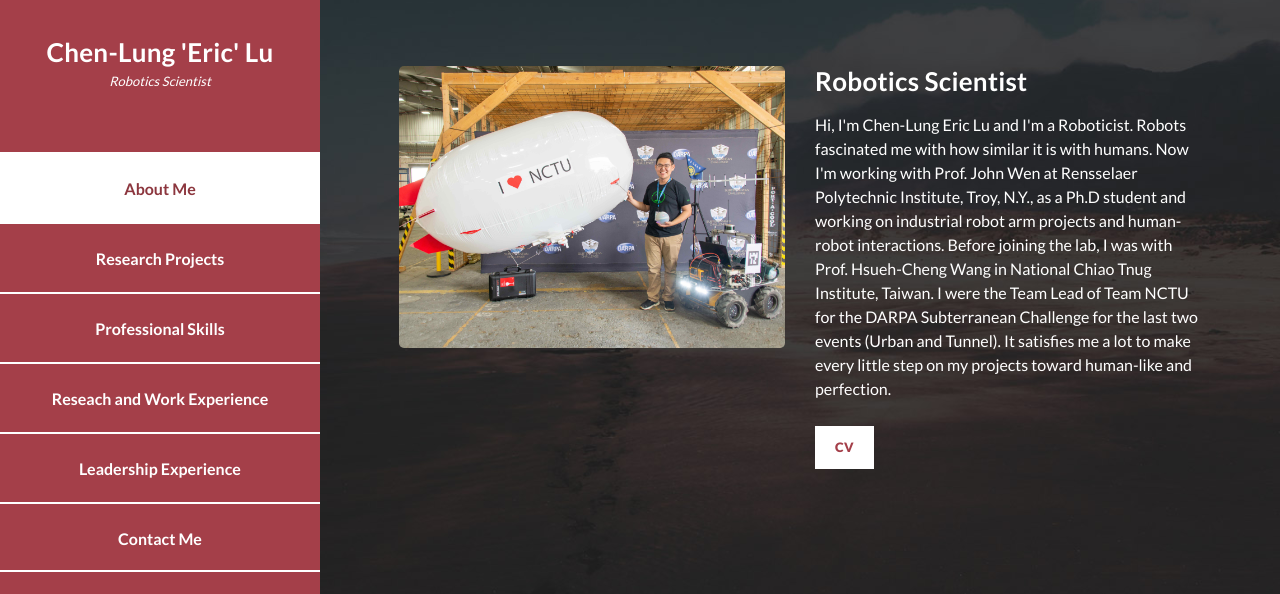
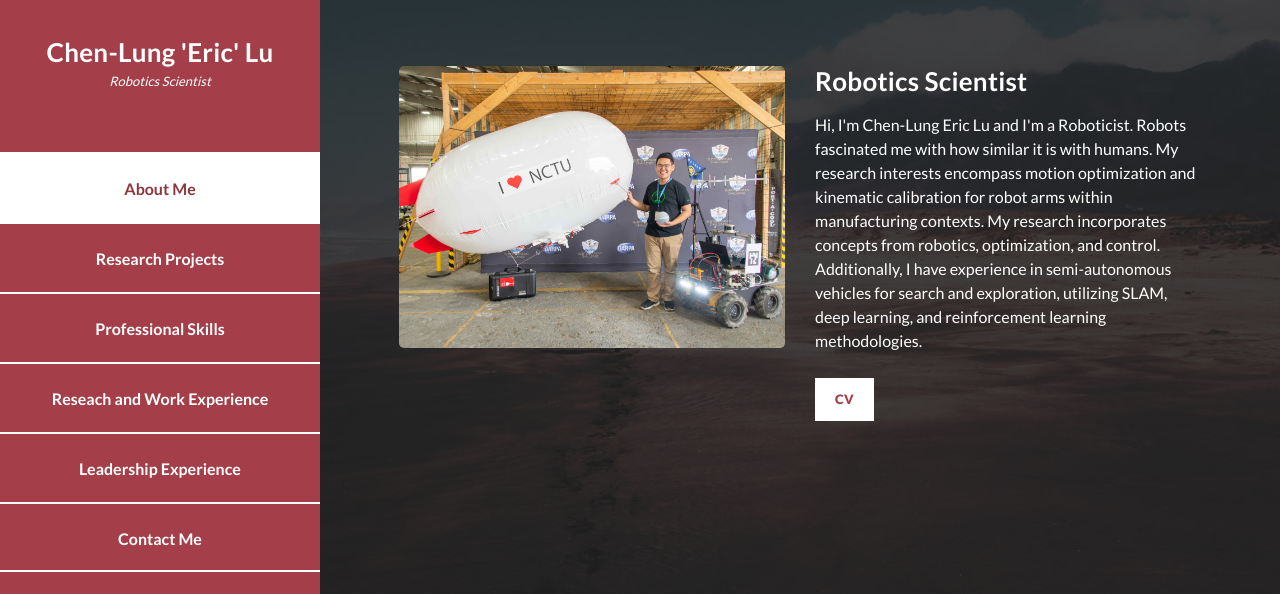
Before and after one commit to eric565648/eric565648.github.io, a plain HTML site: page index.html in a window 1280 px wide. Shown: the part 203-797 px from the top of the page. Drawn offline with Linux system fonts and the light colour scheme.

Commit message:
update cv and descriptions

```diff
--- a/index.html
+++ b/index.html
@@ -99,7 +99,7 @@ https://templatemo.com/tm-531-reflux
                 <div class="right-text">
                   <h4>Robotics Scientist</h4>
                   <p>
-                    Hi, I'm Chen-Lung Eric Lu and I'm a Roboticist. Robots fascinated me with how similar it is with humans. Now I'm working with Prof. John Wen at Rensselaer Polytechnic Institute, Troy, N.Y., as a Ph.D student and working on industrial robot arm projects and human-robot interactions. Before joining the lab, I was with Prof. Hsueh-Cheng Wang in National Chiao Tnug Institute, Taiwan. I were the Team Lead of Team NCTU for the DARPA Subterranean Challenge for the last two events (Urban and Tunnel).  It satisfies me a lot to make every little step on my projects toward human-like and perfection.
+                    Hi, I'm Chen-Lung Eric Lu and I'm a Roboticist. Robots fascinated me with how similar it is with humans. My research interests encompass motion optimization and kinematic calibration for robot arms within manufacturing contexts. My research incorporates concepts from robotics, optimization, and control. Additionally, I have experience in semi-autonomous vehicles for search and exploration, utilizing SLAM, deep learning, and reinforcement learning methodologies.
                   </p>
                   <div class="white-button">
                     <a href="CV_Chen-Lung_Eric_Lu.pdf">CV</a>
```
Also changed, not shown: 1 other file.
